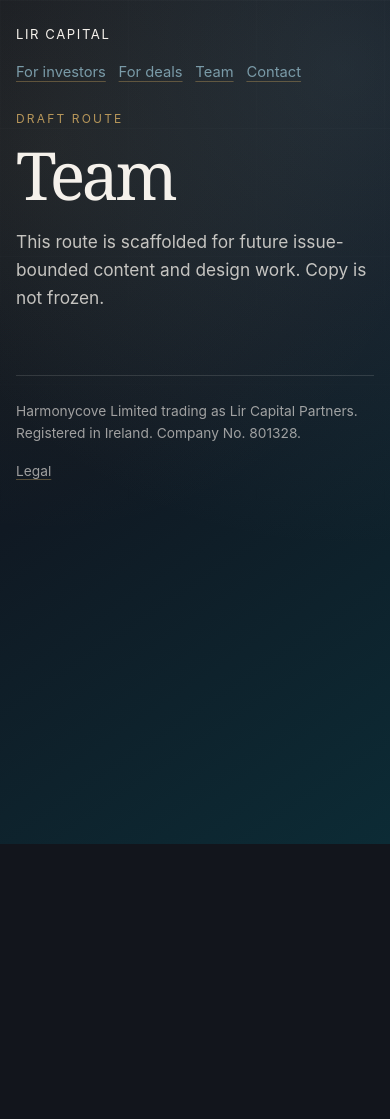
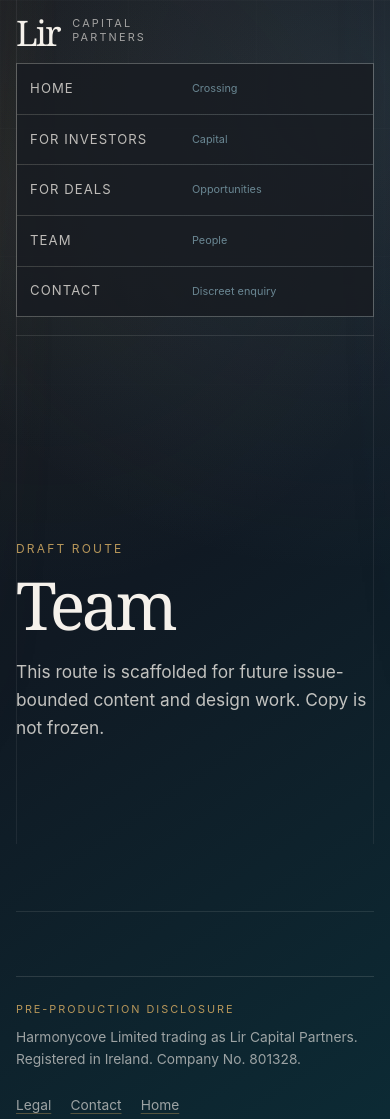
Before and after one commit to lircap/lircap-com, an Astro site: page /team in a window 390 px wide. Before the commit the page ends 844 px from the top, so only its background shows below. Built offline with nearby package versions, Linux system fonts and the light colour scheme; Astro itself is replaced by a stand-in of ours.

Commit message:
feat: implement navigation shell
Closes #11.

Adds the shared Lir site shell with structured primary navigation, route cues, active state, skip link, responsive breakpoints, reduced-motion handling, and a structured footer disclosure.

Includes navigation shell regression coverage.

```diff
--- a/src/components/CrossingHero.astro
+++ b/src/components/CrossingHero.astro
@@ -24,7 +24,7 @@ const routes = [
     </div>
   </div>
 
-  <div class="crossing-hero__chart" aria-label="Abstract navigational crossing: two plotted paths meeting at a fix">
+  <div class="crossing-hero__chart" role="img" aria-label="Abstract navigational crossing: two plotted paths meeting at a fix">
     <div class="chart-frame">
       <span class="horizon" aria-hidden="true"></span>
       <span class="track track--capital" aria-hidden="true"></span>
--- a/src/layouts/BaseLayout.astro
+++ b/src/layouts/BaseLayout.astro
@@ -10,6 +10,17 @@ const {
   title = 'Lir Capital',
   description = 'A discreet, partner-led advisory and capital platform.',
 } = Astro.props;
+
+const currentPath = Astro.url.pathname;
+const primaryNav = [
+  { href: '/', label: 'Home', cue: 'Crossing' },
+  { href: '/for-investors/', label: 'For investors', cue: 'Capital' },
+  { href: '/for-deals/', label: 'For deals', cue: 'Opportunities' },
+  { href: '/team/', label: 'Team', cue: 'People' },
+  { href: '/contact/', label: 'Contact', cue: 'Discreet enquiry' },
+];
+
+const isActive = (href: string) => currentPath === href || (href !== '/' && currentPath.startsWith(href));
 ---
 
 <!doctype html>
@@ -21,24 +32,42 @@ const {
     <title>{title}</title>
   </head>
   <body>
+    <a class="skip-link" href="#main-content">Skip to content</a>
+    <div class="site-frame" aria-hidden="true"></div>
     <div class="site-shell">
       <header class="site-header" aria-label="Site header">
-        <a class="brand-mark" href="/">Lir Capital</a>
-        <nav aria-label="Primary navigation">
+        <a class="brand-lockup" href="/" aria-label="Lir Capital home">
+          <span class="brand-lockup__mark">Lir</span>
+          <span class="brand-lockup__meta">Capital Partners</span>
+        </a>
+        <nav class="primary-nav" aria-label="Primary navigation">
           <ul class="nav-list">
-            <li><a href="/for-investors/">For investors</a></li>
-            <li><a href="/for-deals/">For deals</a></li>
-            <li><a href="/team/">Team</a></li>
-            <li><a href="/contact/">Contact</a></li>
+            {primaryNav.map((item) => (
+              <li>
+                <a href={item.href} aria-current={isActive(item.href) ? 'page' : undefined}>
+                  <span>{item.label}</span>
+                  <small>{item.cue}</small>
+                </a>
+              </li>
+            ))}
           </ul>
         </nav>
       </header>
-      <main>
+      <main id="main-content" tabindex="-1">
         <slot />
       </main>
       <footer class="site-footer">
-        <span>Harmonycove Limited trading as Lir Capital Partners. Registered in Ireland. Company No. 801328.</span>
-        <a href="/legal/">Legal</a>
+        <div class="footer-register" aria-label="Entity disclosure">
+          <span class="footer-register__label">Pre-production disclosure</span>
+          <p>
+            Harmonycove Limited trading as Lir Capital Partners. Registered in Ireland. Company No. 801328.
+          </p>
+        </div>
+        <nav class="footer-nav" aria-label="Footer navigation">
+          <a href="/legal/">Legal</a>
+          <a href="/contact/">Contact</a>
+          <a href="/">Home</a>
+        </nav>
       </footer>
     </div>
   </body>
--- a/src/styles/global.css
+++ b/src/styles/global.css
@@ -33,6 +33,16 @@ body::before {
   mask-image: linear-gradient(to bottom, black, transparent 78%);
 }
 
+body::after {
+  content: '';
+  position: fixed;
+  inset: 0;
+  pointer-events: none;
+  background: linear-gradient(90deg, rgba(184, 151, 90, 0.18), transparent 16%, transparent 84%, rgba(122, 155, 168, 0.1));
+  mask-image: linear-gradient(to bottom, black, transparent 52rem);
+  opacity: 0.22;
+}
+
 a { color: inherit; }
 
 :focus-visible {
@@ -40,54 +50,176 @@ a { color: inherit; }
   outline-offset: 0.25rem;
 }
 
+.skip-link {
+  position: fixed;
+  left: 1rem;
+  top: 1rem;
+  z-index: 10;
+  transform: translateY(-180%);
+  padding: 0.72rem 0.9rem;
+  background: var(--parchment);
+  color: var(--obsidian);
+  font-size: 0.85rem;
+  text-decoration: none;
+  transition: transform var(--motion-fast) var(--ease-standard);
+}
+
+.skip-link:focus-visible {
+  transform: translateY(0);
+}
+
+.site-frame {
+  position: fixed;
+  inset: 0 var(--container-gutter);
+  pointer-events: none;
+  border-inline: 1px solid rgba(245, 241, 235, 0.07);
+  z-index: 0;
+}
+
 .site-shell {
   width: min(var(--container-max), calc(100% - (var(--container-gutter) * 2)));
   margin: 0 auto;
+  position: relative;
+  z-index: 1;
 }
 
-.site-header,
+.site-header {
+  min-height: 6.25rem;
+  display: grid;
+  grid-template-columns: minmax(10rem, 0.7fr) minmax(0, 1.3fr);
+  gap: clamp(1.5rem, 4vw, 4rem);
+  align-items: stretch;
+  padding: 1.15rem 0;
+  position: relative;
+  z-index: 2;
+  border-bottom: 1px solid rgba(245, 241, 235, 0.11);
+}
+
+.brand-lockup {
+  display: grid;
+  grid-template-columns: auto 1fr;
+  align-items: end;
+  gap: 0.8rem;
+  min-height: 4rem;
+  text-decoration: none;
+}
+
+.brand-lockup__mark {
+  font-family: var(--font-display);
+  font-size: clamp(2.2rem, 4vw, 3.3rem);
+  line-height: 0.82;
+  letter-spacing: -0.06em;
+}
+
+.brand-lockup__meta {
+  max-width: 8.5rem;
+  padding-bottom: 0.18rem;
+  color: rgba(245, 241, 235, 0.62);
+  font-size: 0.68rem;
+  letter-spacing: 0.2em;
+  line-height: 1.3;
+  text-transform: uppercase;
+}
+
+.primary-nav {
+  align-self: stretch;
+  display: flex;
+  justify-content: flex-end;
+}
+
+.nav-list {
+  display: grid;
+  grid-template-columns: repeat(5, minmax(0, 1fr));
+  align-items: stretch;
+  gap: 1px;
+  list-style: none;
+  margin: 0;
+  padding: 0;
+  min-width: min(100%, 43rem);
+  background: rgba(245, 241, 235, 0.13);
+  border-inline: 1px solid rgba(245, 241, 235, 0.13);
+}
+
+.nav-list li {
+  min-width: 0;
+}
+
+.nav-list a {
+  height: 100%;
+  min-height: 4rem;
+  display: flex;
+  flex-direction: column;
+  justify-content: space-between;
+  gap: 0.42rem;
+  padding: 0.78rem clamp(0.62rem, 1vw, 0.95rem);
+  background: rgba(18, 21, 28, 0.82);
+  color: rgba(245, 241, 235, 0.75);
+  text-decoration: none;
+  transition: background var(--motion-fast) var(--ease-standard), color var(--motion-fast) var(--ease-standard);
+}
+
+.nav-list a span {
+  font-size: 0.82rem;
+  letter-spacing: 0.08em;
+  line-height: 1.2;
+  text-transform: uppercase;
+}
+
+.nav-list a small {
+  color: rgba(122, 155, 168, 0.84);
+  font-size: 0.68rem;
+  line-height: 1.25;
+}
+
+.nav-list a:hover,
+.nav-list a[aria-current='page'] {
+  background: linear-gradient(160deg, rgba(184, 151, 90, 0.18), rgba(245, 241, 235, 0.045));
+  color: var(--parchment);
+}
+
+.nav-list a[aria-current='page'] {
+  box-shadow: inset 0 -2px 0 var(--aged-gold);
+}
+
 .site-footer {
-  display: flex;
-  align-items: center;
-  justify-content: space-between;
-  gap: 1rem;
-  padding: 1.5rem 0;
+  margin-top: clamp(4rem, 8vw, 8rem);
+  display: grid;
+  grid-template-columns: minmax(0, 1fr) auto;
+  gap: clamp(1.5rem, 4vw, 4rem);
+  align-items: start;
+  padding: clamp(1.5rem, 3vw, 2.4rem) 0 clamp(2rem, 5vw, 4rem);
+  border-top: 1px solid rgba(245, 241, 235, 0.13);
+  color: rgba(245, 241, 235, 0.62);
+  font-size: 0.86rem;
   position: relative;
   z-index: 2;
 }
 
-.site-header {
-  min-height: 5.5rem;
+.footer-register {
+  max-width: 45rem;
 }
 
-.site-footer {
-  margin-top: clamp(4rem, 8vw, 8rem);
-  border-top: 1px solid rgba(245, 241, 235, 0.13);
-  color: rgba(245, 241, 235, 0.62);
-  font-size: 0.86rem;
+.footer-register__label {
+  display: block;
+  margin-bottom: 0.45rem;
+  color: var(--aged-gold);
+  font-size: 0.68rem;
+  letter-spacing: 0.18em;
+  text-transform: uppercase;
 }
 
-.brand-mark {
-  letter-spacing: var(--tracking-eyebrow);
-  text-transform: uppercase;
-  font-size: 0.82rem;
-  text-decoration: none;
+.footer-register p {
+  margin: 0;
 }
 
-.nav-list {
+.footer-nav {
   display: flex;
   flex-wrap: wrap;
   justify-content: flex-end;
-  gap: clamp(0.8rem, 2vw, 1.4rem);
-  list-style: none;
-  margin: 0;
-  padding: 0;
-  color: var(--atlantic-slate);
-  font-size: 0.92rem;
+  gap: 0.9rem 1.2rem;
 }
 
-.nav-list a,
-.site-footer a {
+.footer-nav a {
   text-decoration-color: rgba(184, 151, 90, 0.42);
   text-underline-offset: 0.24em;
 }
@@ -338,8 +470,20 @@ h3 {
   color: rgba(245, 241, 235, 0.68);
 }
 
+.hero,
 .legal-page {
   padding: clamp(4rem, 8vw, 7rem) 0 clamp(2rem, 6vw, 5rem);
+}
+
+.hero {
+  min-height: min(36rem, calc(100vh - 6.25rem));
+  display: grid;
+  align-items: center;
+  border-bottom: 1px solid rgba(245, 241, 235, 0.1);
+}
+
+.hero > div {
+  max-width: 58rem;
 }
 
 .legal-page__intro {
@@ -392,7 +536,21 @@ h3 {
   background: rgba(18, 21, 28, 0.78);
 }
 
-@media (max-width: 900px) {
+@media (max-width: 980px) {
+  .site-header {
+    grid-template-columns: 1fr;
+    gap: 1rem;
+  }
+
+  .primary-nav {
+    justify-content: stretch;
+  }
+
+  .nav-list {
+    min-width: 0;
+    width: 100%;
+  }
+
   .crossing-hero,
   .section-heading {
     grid-template-columns: 1fr;
@@ -422,11 +580,43 @@ h3 {
   }
 }
 
-@media (max-width: 620px) {
-  .site-header,
+@media (max-width: 720px) {
+  .site-shell {
+    width: min(var(--container-max), calc(100% - 2rem));
+  }
+
+  .site-frame {
+    inset-inline: 1rem;
+  }
+
+  .site-header {
+    min-height: auto;
+    padding-top: 1rem;
+  }
+
+  .brand-lockup {
+    min-height: auto;
+  }
+
+  .nav-list {
+    grid-template-columns: 1fr;
+    border-block: 1px solid rgba(245, 241, 235, 0.13);
+  }
+
+  .nav-list a {
+    min-height: 3.1rem;
+    display: grid;
+    grid-template-columns: minmax(0, 0.48fr) minmax(0, 0.52fr);
+    align-items: center;
+    padding: 0.72rem 0.82rem;
+  }
+
   .site-footer {
-    align-items: flex-start;
-    flex-direction: column;
+    grid-template-columns: 1fr;
+  }
+
+  .footer-nav {
+    justify-content: flex-start;
   }
 
   .crossing-hero {
```
Also changed, not shown: docs/design/reviews/issue-11/critique.md (added, +67 -0 lines), tests/navigation-shell.test.mjs (added, +38 -0 lines), docs/design/reviews/issue-11/desktop.png (added), docs/design/reviews/issue-11/focus-skip-link.png (added), docs/design/reviews/issue-11/mobile.png (added), docs/design/reviews/issue-11/tablet.png (added).
